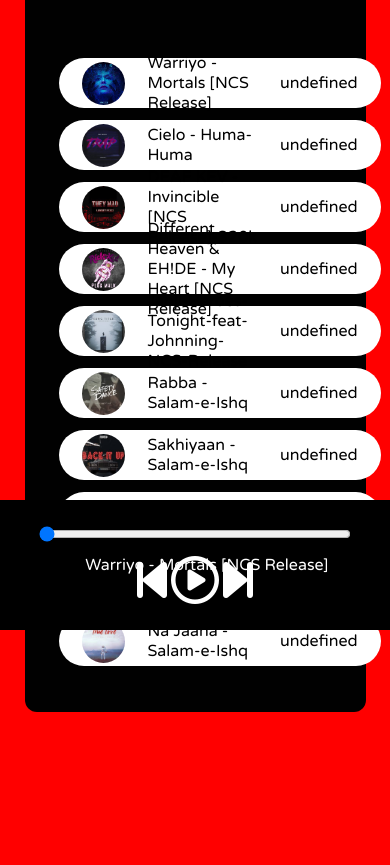
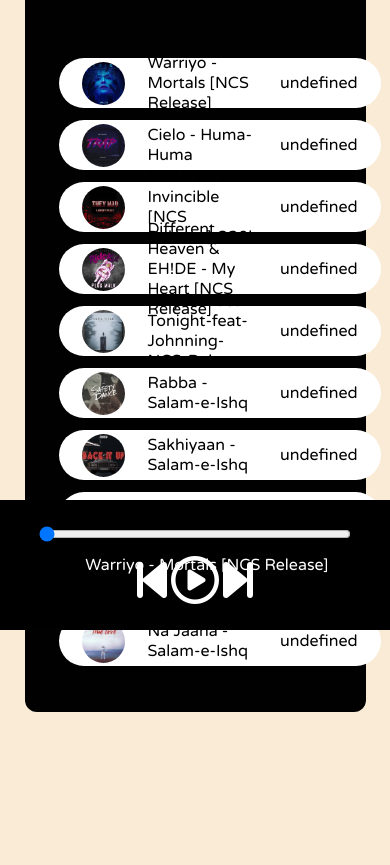
Before and after one commit to Armaankhaan01/Spotify_Clone, a plain HTML site: page index.html in a window 390 px wide. Shown: the part 214-1079 px from the top of the page. Drawn offline with Linux system fonts and the light colour scheme.

Commit message:
Update style css
Removed media screen

```diff
--- a/style.css
+++ b/style.css
@@ -114,9 +114,3 @@ nav ul li{
     opacity: 0;
     transition: opacity 0.4s ease-in;
 }
-
-@media only screen and (max-width: 1100px) {
-    body {
-      background-color: red;
-    }
-  }
```
